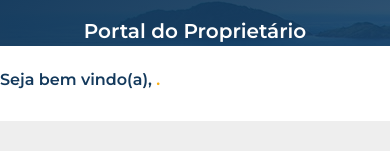
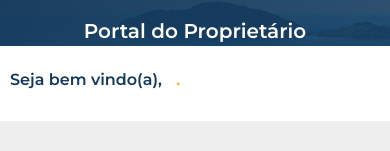
Before and after one commit to michellehorn/costao-imovelquerido, a React (Create React App) app: page / in a window 390 px wide. Shown: the part 154-305 px from the top of the page. Built offline with nearby package versions, Linux system fonts and the light colour scheme; no server answers; sample sign-in values are in the browser's storage.

Commit message:
responsividade pagina home

```diff
--- a/src/pages/Home/Home.jsx
+++ b/src/pages/Home/Home.jsx
@@ -33,6 +33,7 @@ const Home = () => {
         weight={weight.bold}
         inline
         color={colors.primary}
+        mP="0 10px"
       >
         Seja bem vindo(a),{" "}
       </Text>
--- a/src/styles.js
+++ b/src/styles.js
@@ -167,6 +167,9 @@ const TableBodyItem = styled.td`
   border-bottom: ${(props) =>
     props.border ? `1px solid ${colors.gray}` : "none"};
   padding-bottom: ${(props) => props.border && "5px"};
+  @media (max-width: 500px) {
+    border-bottom: 1px solid white;
+  }
 `;
 
 const TableHeader = styled.thead`
@@ -194,6 +197,9 @@ const Text = styled.label`
   margin-top: 20px;
   margin-bottom: ${(props) => props.mb};
   padding: ${(props) => props.padding};
+  @media (max-width: 500px) {
+    padding: ${({mP}) => mP};
+  }
 `;
 
 const Title = styled.h1`
```
